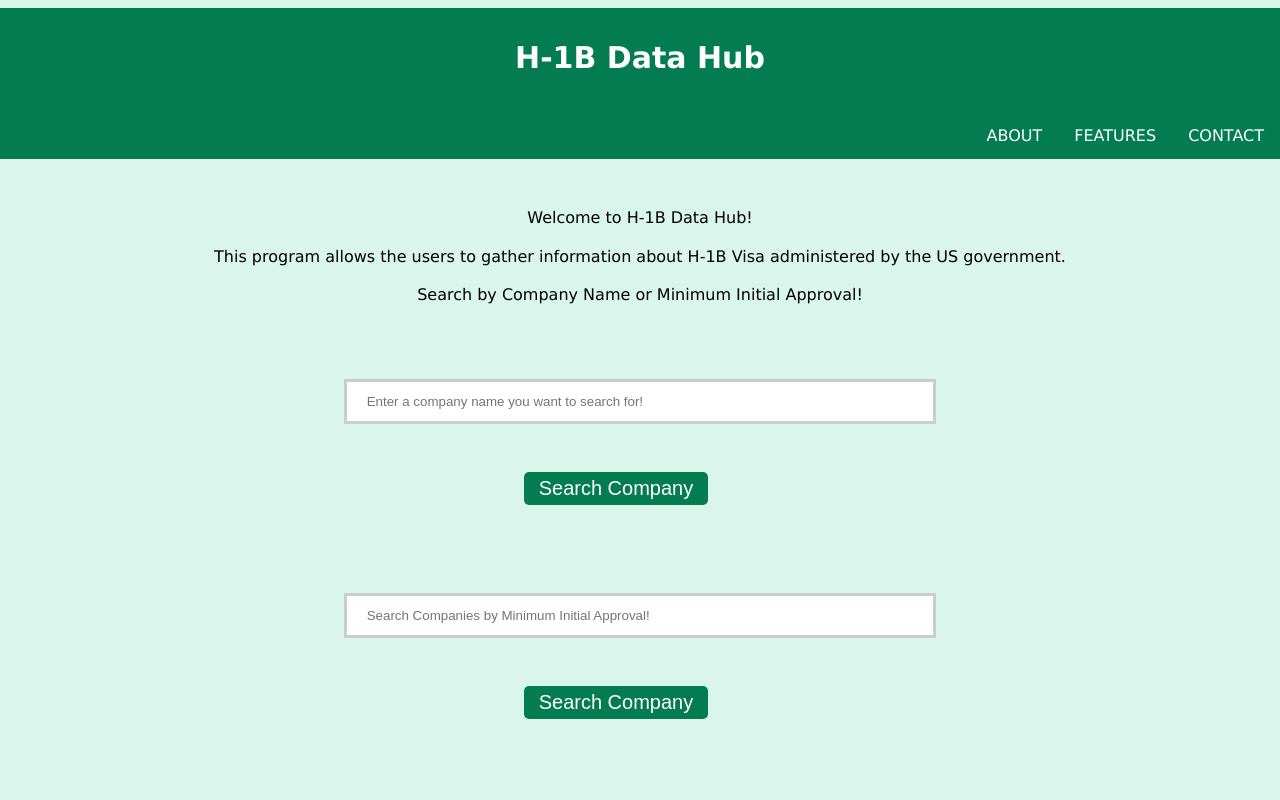
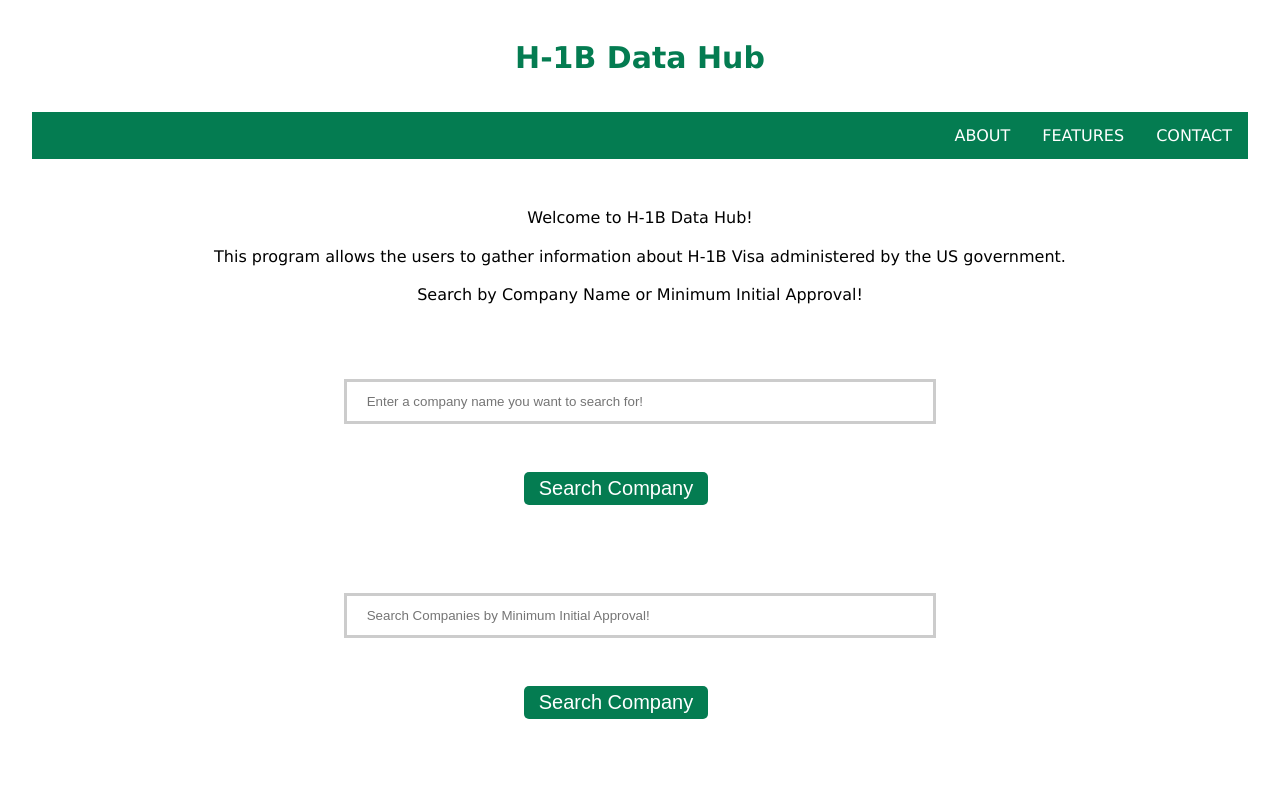
Before and after one commit to CS-257-S22/team-project-team-jbsy, a Flask app: page / in a window 1280 px wide. Run offline with Flask 2, Linux system fonts and the light colour scheme.

Commit message:
went back to original color

```diff
--- a/frontEnd/static/styles/home.css
+++ b/frontEnd/static/styles/home.css
@@ -1,24 +1,18 @@
 h1 {
   padding-top: 1em;
   padding-bottom: 0.5em;
-    color: white;
+  color: #047C51;
   text-align: center;
   padding-left: 2em;
   padding-right: 2em;
   font-family: Verdana, Geneva, sans-serif;
 }
 
-header {
-  background-color: #047C51;
-}
-
 body {
   font-family: Verdana, Geneva, sans-serif;
-    margin-left: 0em;
-    margin-right: 0em;
-    background-color: #daf6ec;
+  margin-left: 2em;
+  margin-right: 2em;
 }
-
 
 p {
    font-family: Verdana, Geneva, sans-serif;
@@ -121,7 +115,7 @@ body {
 }
 
 input[type=text]:focus {
-    border: 3px solid #047C51;
+  border: 3px solid #555;
 }
 
 input[type=submit] {
```
Lines whose indentation alone changed are shown as unchanged.
